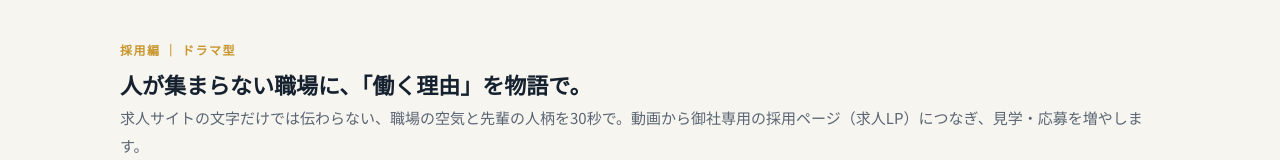
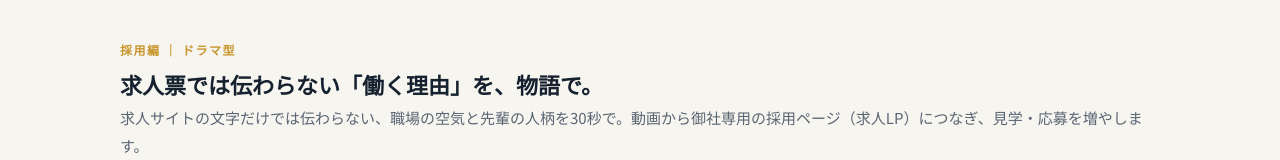
Before and after one commit to hiroki-kobayashi-ai/kobayashi-ai-drama-lp, a plain HTML site: page index.html in a window 1280 px wide. Shown: the part 7662-7822 px from the top of the page. Drawn offline with Linux system fonts and the light colour scheme.

Commit message:
AIドラマLP：採用編の見出しを言い換え
Co-Authored-By: Claude Opus 5.5 <noreply@anthropic.com>
Claude-Session: https://claude.ai/code/session_01SeSef4H3S93Q1Ytz64Adm8

```diff
--- a/index.html
+++ b/index.html
@@ -550,7 +550,7 @@ small.tx{display:inline-block!important;font-size:11px!important;font-weight:700
     </div>
   </div>
   <div class="ind" id="saiyou-works">
-    <div class="ind-h"><span class="k">採用編 ｜ ドラマ型</span><h3>人が集まらない職場に、「働く理由」を物語で。</h3><p>求人サイトの文字だけでは伝わらない、職場の空気と先輩の人柄を30秒で。動画から御社専用の採用ページ（求人LP）につなぎ、見学・応募を増やします。</p></div>
+    <div class="ind-h"><span class="k">採用編 ｜ ドラマ型</span><h3>求人票では伝わらない「働く理由」を、物語で。</h3><p>求人サイトの文字だけでは伝わらない、職場の空気と先輩の人柄を30秒で。動画から御社専用の採用ページ（求人LP）につなぎ、見学・応募を増やします。</p></div>
     <div class="mv">
     <article class="work">
       <iframe src="https://www.youtube-nocookie.com/embed/pdgDPyfTtL4" title="介護向け 採用ドラマ" loading="lazy" allow="accelerometer; encrypted-media; gyroscope; picture-in-picture; fullscreen" allowfullscreen style="width:100%;aspect-ratio:9/16;border:0;background:#000;display:block"></iframe>
```
